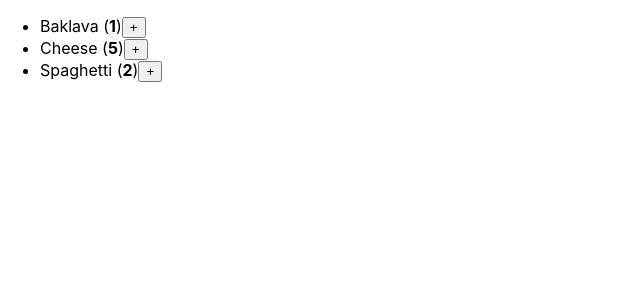
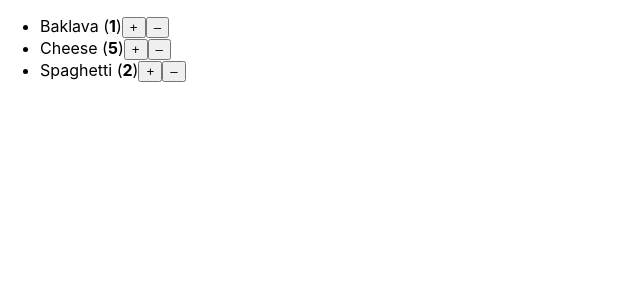
Before and after one commit to holywaterBetter/react1, a React (Create React App) app: page / in a window 1280 px wide. Shown: the top 300 px of the page, without its empty margins (0-640 px from the left). Built offline with nearby package versions, Linux system fonts and the light colour scheme.

Commit message:
feat(#4): 상호작용성 더하기 - 배열 state 업데이트하기 챌린지2

```diff
--- a/src/App.tsx
+++ b/src/App.tsx
@@ -22,14 +22,28 @@ export default function ShoppingCart() {
 
   function handleIncreaseClick(productId) {
     setProducts(products.map(product => {
+      if (product.id === productId) {
+        return {
+          ...product,
+          count: product.count + 1
+        };
+      } else {
+        return product;
+      }
+    }))
+  }
+
+  function handleDecreaseClick(productId) {
+    const newProducts = products.map(product => {
       if(product.id === productId) {
         return {
           ...product,
-          count: product.count + 1
-        }
+          count: product.count - 1
+        };
       }
       return product;
-    }))
+    })
+    setProducts(newProducts.filter(product => product.count > 0));
   }
 
   return (
@@ -44,6 +58,11 @@ export default function ShoppingCart() {
           }}>
             +
           </button>
+          <button onClick={() => {
+            handleDecreaseClick(product.id);
+          }}>
+            –
+          </button>
         </li>
       ))}
     </ul>
```
